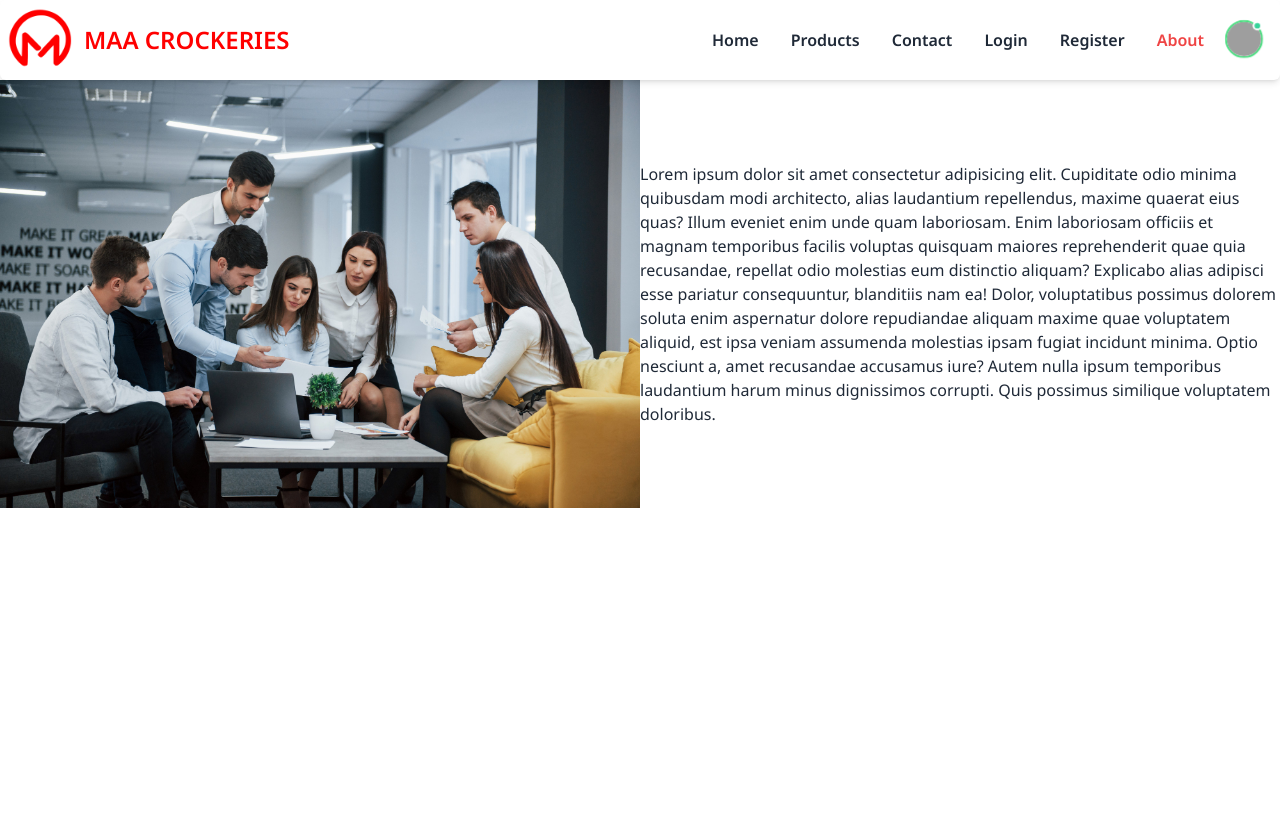
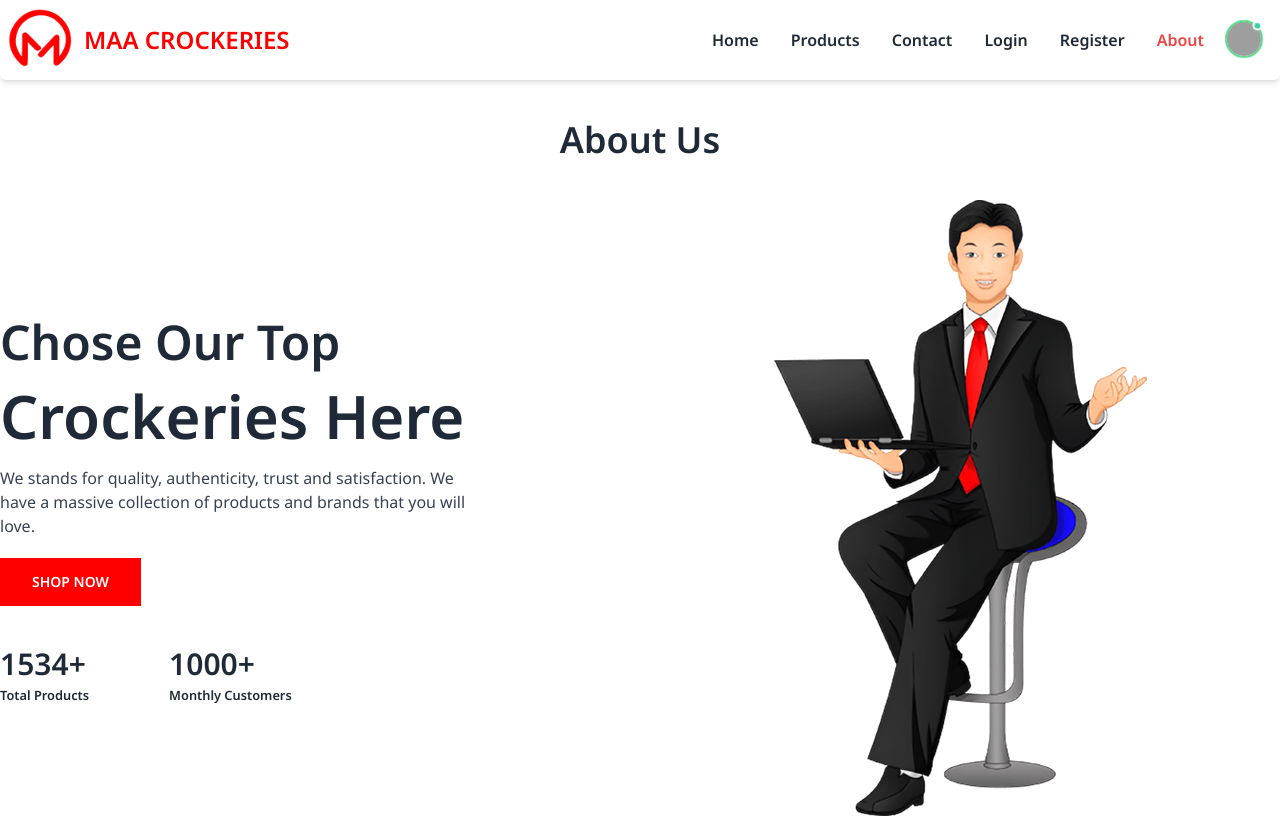
Before and after one commit to developer-shourav/MAA-CROCKERIES, a React (Vite) app: page /about in a window 1280 px wide. Shown: the top 818 px of the page. Built offline with nearby package versions, Linux system fonts and the light colour scheme; grey boxes are pictures that could not be loaded.

Commit message:
about section markup added

```diff
--- a/src/pages/About/About.jsx
+++ b/src/pages/About/About.jsx
@@ -1,15 +1,38 @@
 import React from "react";
-import AboutImg from '../../assets/about.jpg';
+import AboutImg from '../../assets/about.png';
 const About = () => {
   return (
     <div className="container mx-auto">
-       <div className="grid grid-cols-2 items-center">
-         <div>
-          <img src={AboutImg} alt="" />
+       <h2 className="text-4xl font-bold text-center my-10">
+        {" "}
+        About Us
+      </h2>
+       <div className="flex items-center justify-between">
+         <div className="w-1/2" >
+         <h1 className='font-bold text-3xl md:text-5xl my-2 md:mb-5'> Chose Our Top </h1>
+                <h1 className='font-bold text-2xl  md:text-4xl lg:text-6xl mb-5'> Crockeries Here </h1>
+
+
+                <p className='md:w-3/4 text-gray-700 mb-5'>We stands for quality, authenticity, trust and satisfaction. We have a massive collection of products and brands that you will love.</p>
+                <button style={{background:'red'}} className='btn border-0 rounded-none px-8 '> Shop Now </button>
+
+                 <div className=' mt-5 md:mt-10 font-bold flex gap-20'>
+
+                   <div>
+                     <h3 className=' text-2xl md:text-3xl'>1534+</h3>
+                     <p ><small>Total Products</small></p>
+                   </div>
+
+                   <div>
+                   <h3 className=' text-2xl md:text-3xl'>1000+</h3>
+                     <p><small>Monthly Customers</small></p>
+                   </div>
+
+                 </div>
          </div>
 
-         <div>
-           <p>Lorem ipsum dolor sit amet consectetur adipisicing elit. Cupiditate odio minima quibusdam modi architecto, alias laudantium repellendus, maxime quaerat eius quas? Illum eveniet enim unde quam laboriosam. Enim laboriosam officiis et magnam temporibus facilis voluptas quisquam maiores reprehenderit quae quia recusandae, repellat odio molestias eum distinctio aliquam? Explicabo alias adipisci esse pariatur consequuntur, blanditiis nam ea! Dolor, voluptatibus possimus dolorem soluta enim aspernatur dolore repudiandae aliquam maxime quae voluptatem aliquid, est ipsa veniam assumenda molestias ipsam fugiat incidunt minima. Optio nesciunt a, amet recusandae accusamus iure? Autem nulla ipsum temporibus laudantium harum minus dignissimos corrupti. Quis possimus similique voluptatem doloribus.</p>
+         <div className="w-1/2">
+           <img className="mx-auto "  src={AboutImg} alt="" />
          </div>
 
        </div>
```
Also changed, not shown: src/assets/about.png (added).
